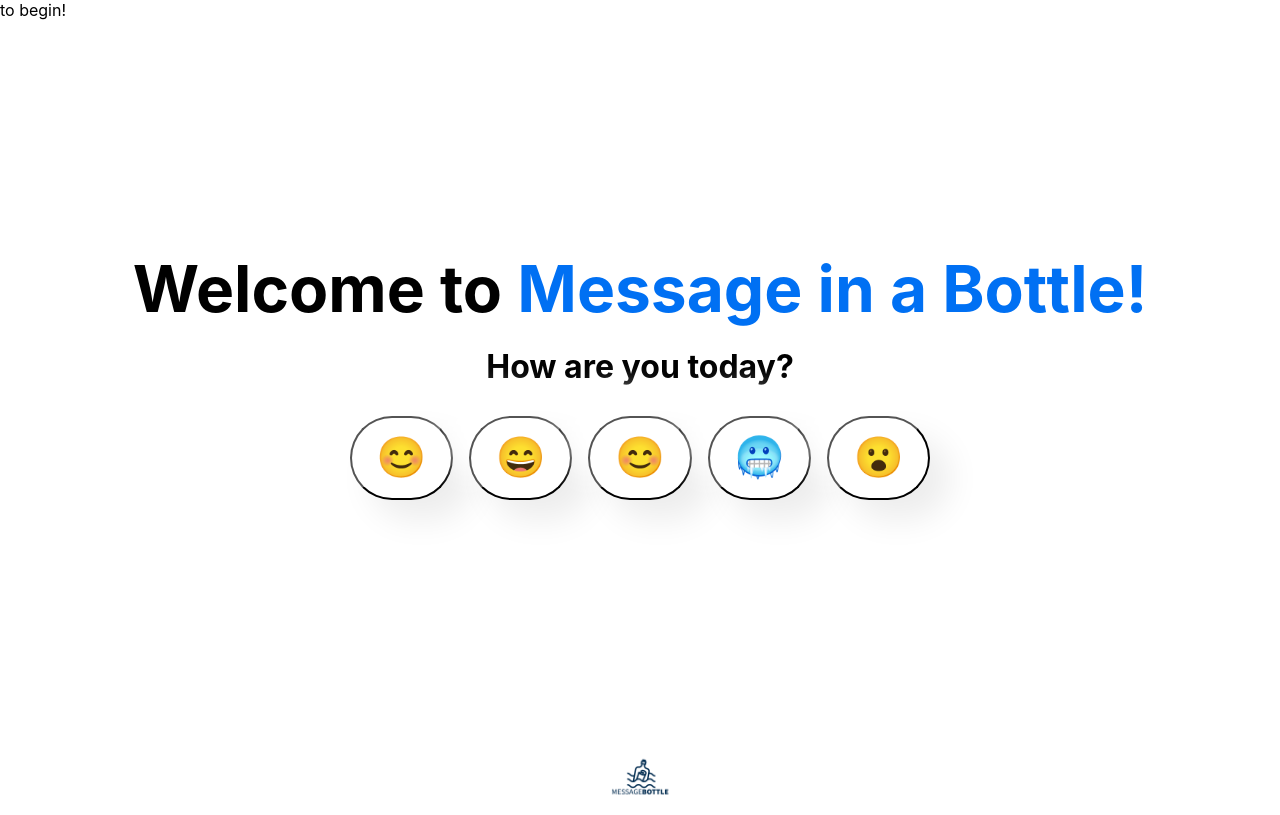
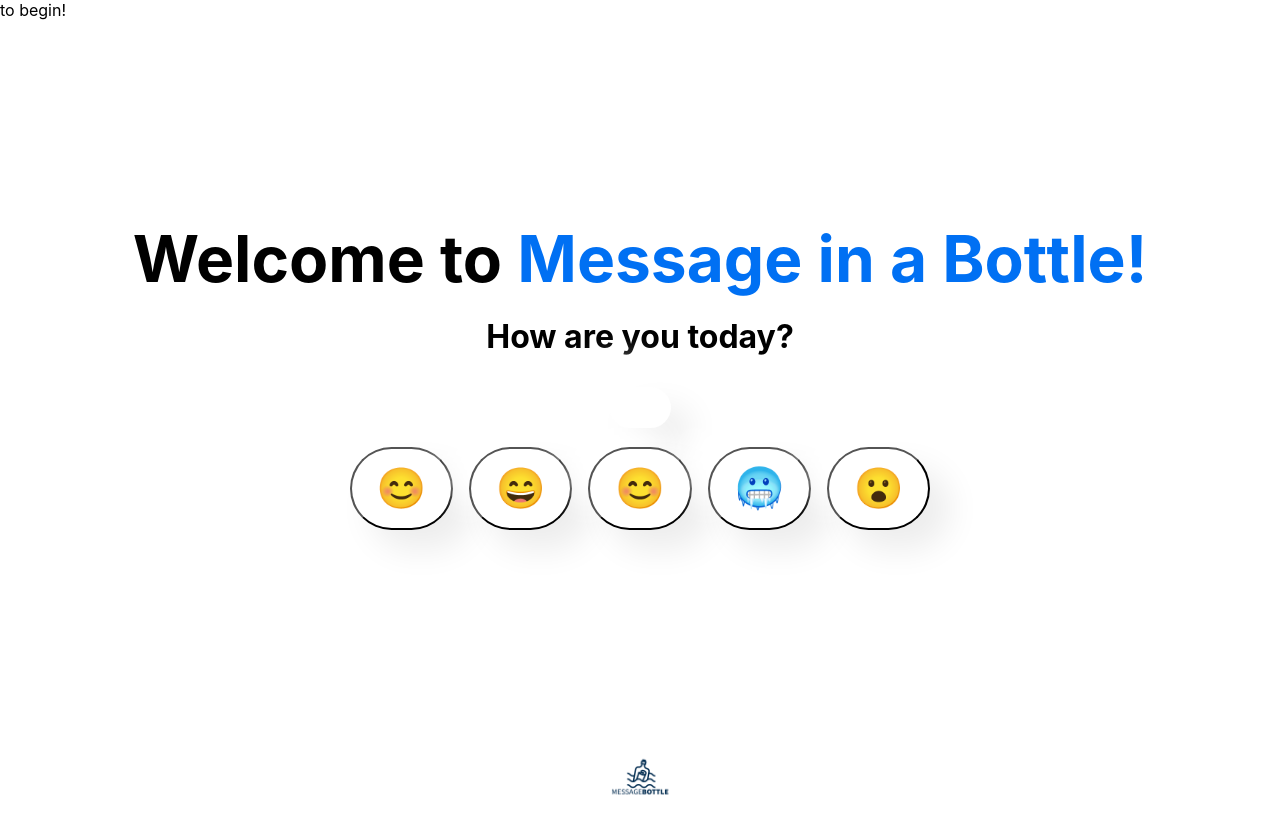
Before and after one commit to eduim/message_bottle, a Next.js app: page / in a window 1280 px wide. Built offline with nearby package versions, Linux system fonts and the light colour scheme.

Commit message:
feat: button github

```diff
--- a/components/LoginButton/LoginButton.module.css
+++ b/components/LoginButton/LoginButton.module.css
@@ -0,0 +1,9 @@
+.card {
+  font-size: 1.5rem;
+  font-weight: bold;
+  width: 300px;
+  border: 1px solid;
+  border-width: 2px;
+  border-radius: 30px;
+  border-color: black;
+}
--- a/components/LoginButton/index.tsx
+++ b/components/LoginButton/index.tsx
@@ -1,7 +1,7 @@
 import React from 'react';
 import styles from './LoginButton.module.css';
 import Link from 'next/link';
-¡
+
 interface LoginButtonProps {
   href: string;
   children: React.ReactNode[] | React.ReactNode;
@@ -13,6 +13,9 @@
 }: LoginButtonProps): JSX.Element {
   return (
     <Link href={href}>
+      <a className={styles.card}>
+        <p>{children}</p>
+      </a>
     </Link>
   );
 }
--- a/components/MoodButton/index.tsx
+++ b/components/MoodButton/index.tsx
@@ -2,17 +2,18 @@
 import styles from './MoodButton.module.css';
 import Link from 'next/link';
 
-type MoodButtonProps =
-  | {
-      href: string;
-      children: React.ReactNode[] | React.ReactNode;
-    }
-  | {
-      onClick: React.MouseEventHandler<HTMLButtonElement>;
-      children: React.ReactNode[] | React.ReactNode;
-    };
+interface MoodButtonHrefProps {
+  href: string;
+  children: React.ReactNode[] | React.ReactNode;
+}
+interface MoodButtonOnClickProps {
+  onClick: React.MouseEventHandler<HTMLButtonElement>;
+  children: React.ReactNode[] | React.ReactNode;
+}
 
-export default function MoodButton(props: MoodButtonProps): JSX.Element {
+export default function MoodButton(
+  props: MoodButtonHrefProps | MoodButtonOnClickProps
+): JSX.Element {
   if ('href' in props) {
     return (
       <Link href={props.href}>
--- a/pages/index.tsx
+++ b/pages/index.tsx
@@ -40,7 +40,7 @@
           <div className={styles.moodTitle}>
             <h1>How are you today? </h1>
           </div>
-
+          <MoodButton href="google.com" onClick={(e) => e.preventDefault()} />
           <div className={styles.moodGrid}>
             {moodEmojis.map((emoji) => {
               return (
--- a/styles/Login.module.css
+++ b/styles/Login.module.css
@@ -0,0 +1,96 @@
+.main {
+  min-height: 90vh;
+  padding: 4rem 0;
+  flex: 1;
+  display: flex;
+  flex-direction: column;
+  justify-content: center;
+  align-items: center;
+}
+
+
+.title {
+  margin: 0;
+  line-height: 1.15;
+  font-size: 4rem;
+}
+
+.title a {
+  color: #0070f3;
+  text-decoration: none;
+}
+
+.title,
+.description {
+  text-align: center;
+}
+
+.moodTitle{
+  width: 100%;
+}
+
+.grid {
+  display: flex;
+  align-items: center;
+  justify-content: center;
+  text-align: center;
+  flex-wrap: wrap;
+  width: 80%;
+  flex-direction: column;
+}
+
+.moodGrid{
+  display: flex;
+  align-items: center;
+  justify-content: center;
+  text-align: center;
+  flex-wrap: wrap;
+  width: 80%;
+  flex-direction: row;
+}
+.brandBox{
+  display: flex;
+  justify-content: center;
+  align-items: center;
+}
+
+/* .footer {
+  display: flex;
+  flex: 1;
+  padding: 1rem 0;
+  justify-content: center;
+  align-items: center;
+}
+
+.footer a {
+  height: 5vh;
+  display: flex;
+  justify-content: center;
+  align-items: center;
+  flex-grow: 1;
+  font-size: 12px;
+  font-weight: 500;
+  font-family: -apple-system, BlinkMacSystemFont, Segoe UI, Roboto, Oxygen,
+  Ubuntu, Cantarell, Fira Sans, Droid Sans, Helvetica Neue, sans-serif;
+} */
+
+
+/*smartphone(portrait)*/
+@media (min-width: 320px) and (max-width: 480px) {
+
+}
+
+/*tablet (landscape)*/
+@media(min-width: 768px) and (max-width: 1024px) and (orientation: landscape) {
+
+}
+
+/*desktop*/
+@media (min-width: 1025px) and (max-width: 1280px) {
+
+}
+
+/*big desktop*/
+@media (min-width: 1281px){
+
+}
```
Also changed, not shown: pages/login.tsx (+8 -5 lines).
